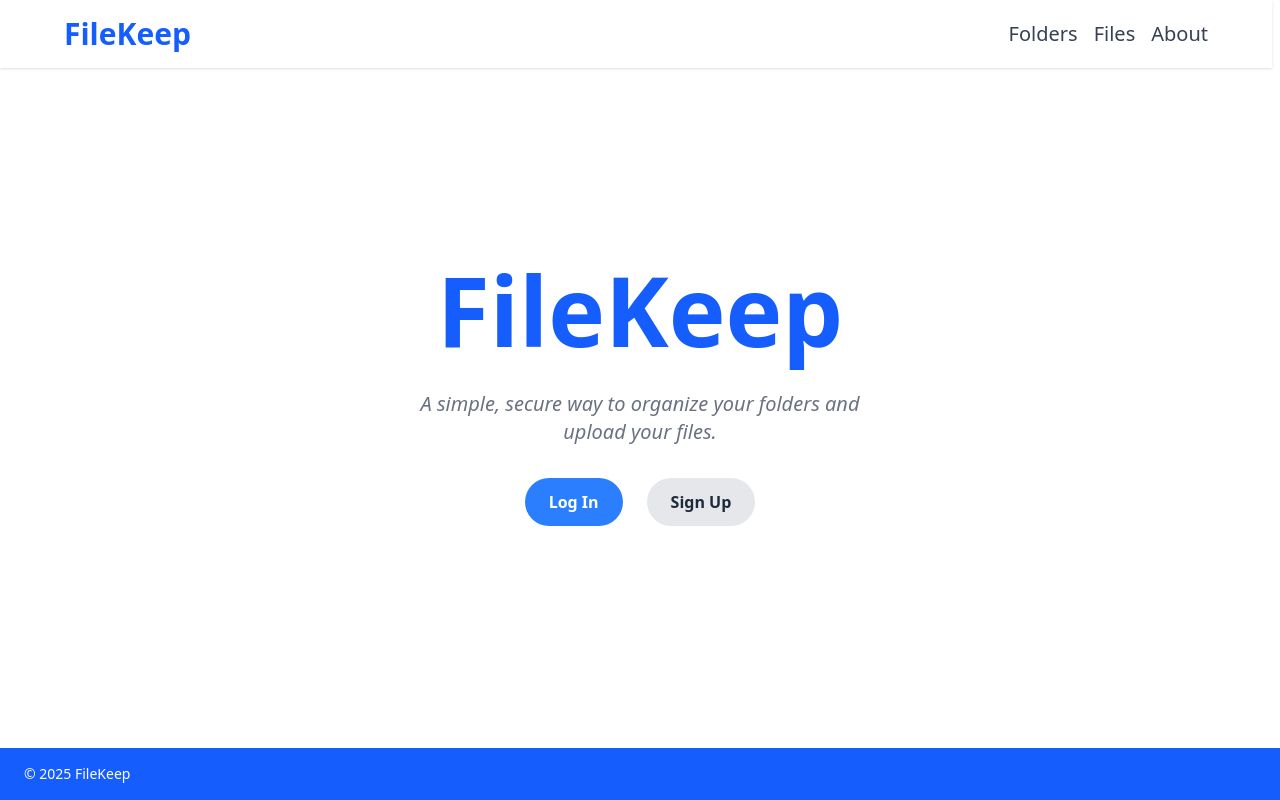
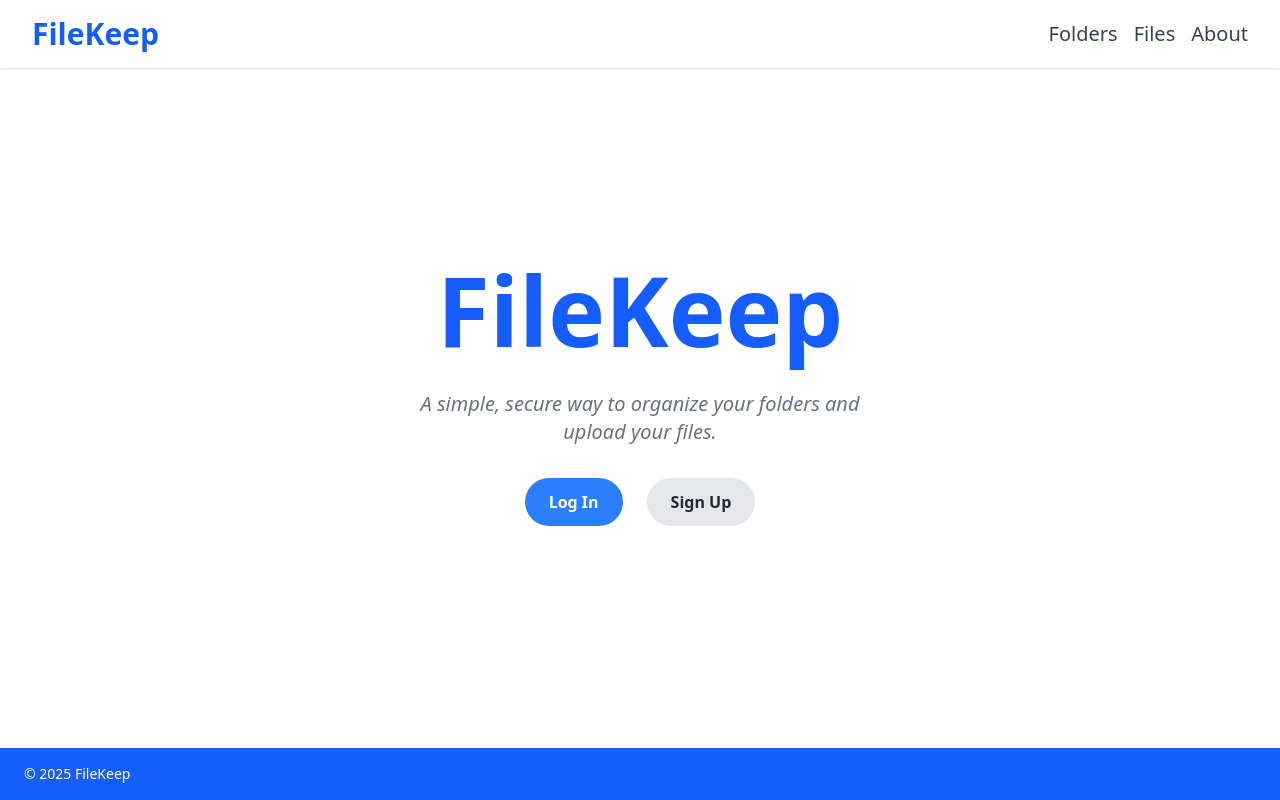
Before and after one commit to gdemko6/file-uploader, a React (Vite) app in the folder frontend/: page / in a window 1280 px wide. Built offline with nearby package versions, Linux system fonts and the light colour scheme; no server answers.

Commit message:
Remove right margin on navbar

```diff
--- a/frontend/src/components/Navbar.jsx
+++ b/frontend/src/components/Navbar.jsx
@@ -22,7 +22,7 @@
   const activeStyle = "underline underline-offset-6 decoration-blue-300";
 
   return (
-    <nav className="flex items-center justify-between px-6 mr-2 lg:px-16 py-4 bg-white shadow ">
+    <nav className="flex items-center justify-between px-6 lg:px-8 py-4 bg-white shadow ">
       {/* Logo */}
       <NavLink to="/" className="text-2xl lg:text-3xl font-bold text-blue-600">
         FileKeep
```
